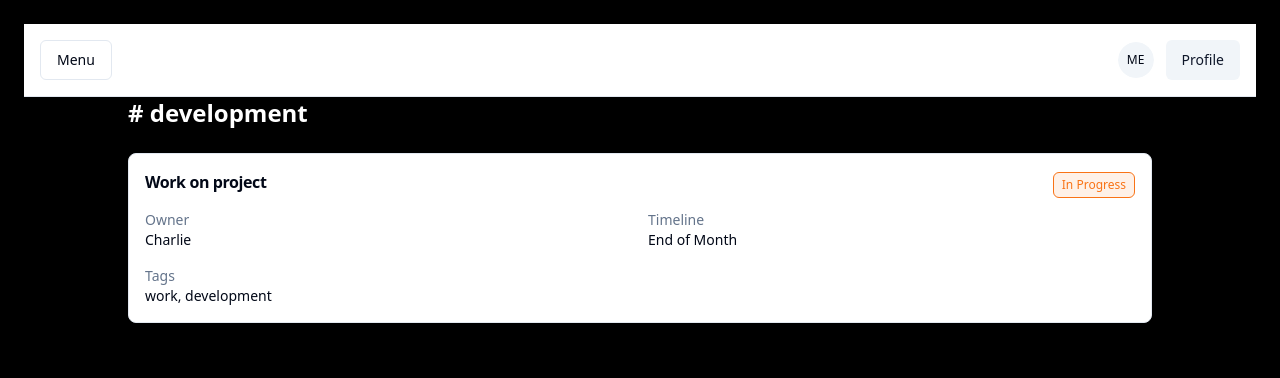
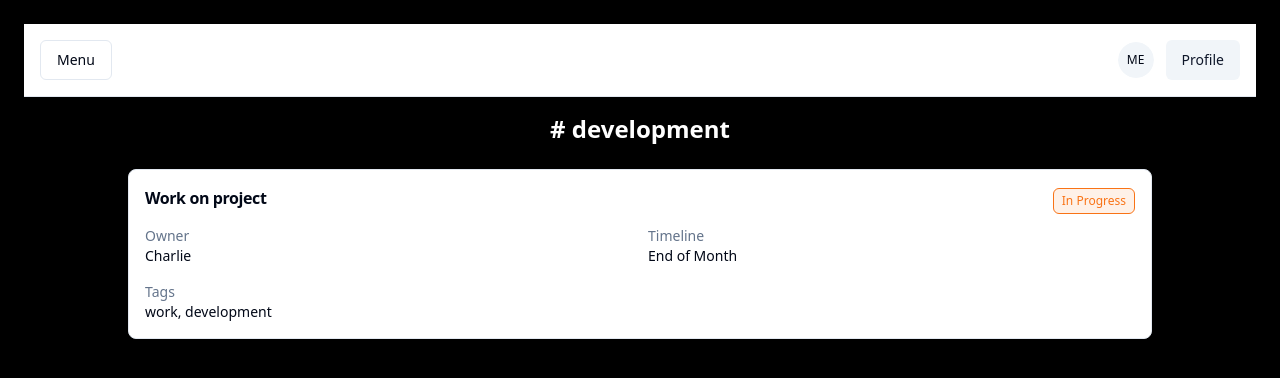
Before and after one commit to smarie33/task-manager, a React (Vite) app: page /tags/development in a window 1280 px wide. Shown: the top 378 px of the page. Built offline with nearby package versions, Linux system fonts and the light colour scheme.

Commit message:
[dyad] Center tag header and add spacing below menu header - wrote 1 file(s)

```diff
--- a/src/pages/TagPage.tsx
+++ b/src/pages/TagPage.tsx
@@ -61,10 +61,9 @@ const TagPage: React.FC = () => {
   return (
     <div className="p-6 min-h-screen bg-black">
       <AppHeader />
-      <div className="max-w-5xl mx-auto">
-        <div className="flex items-center justify-between mb-6">
-          <h1 className="text-2xl font-bold text-white"># {decodedTag}</h1>
-          <div className="w-24" />
+      <div className="max-w-5xl mx-auto pt-4">
+        <div className="flex items-center justify-center mb-6">
+          <h1 className="text-2xl font-bold text-white text-center"># {decodedTag}</h1>
         </div>
 
         {tasksWithTag.length === 0 ? (
```
